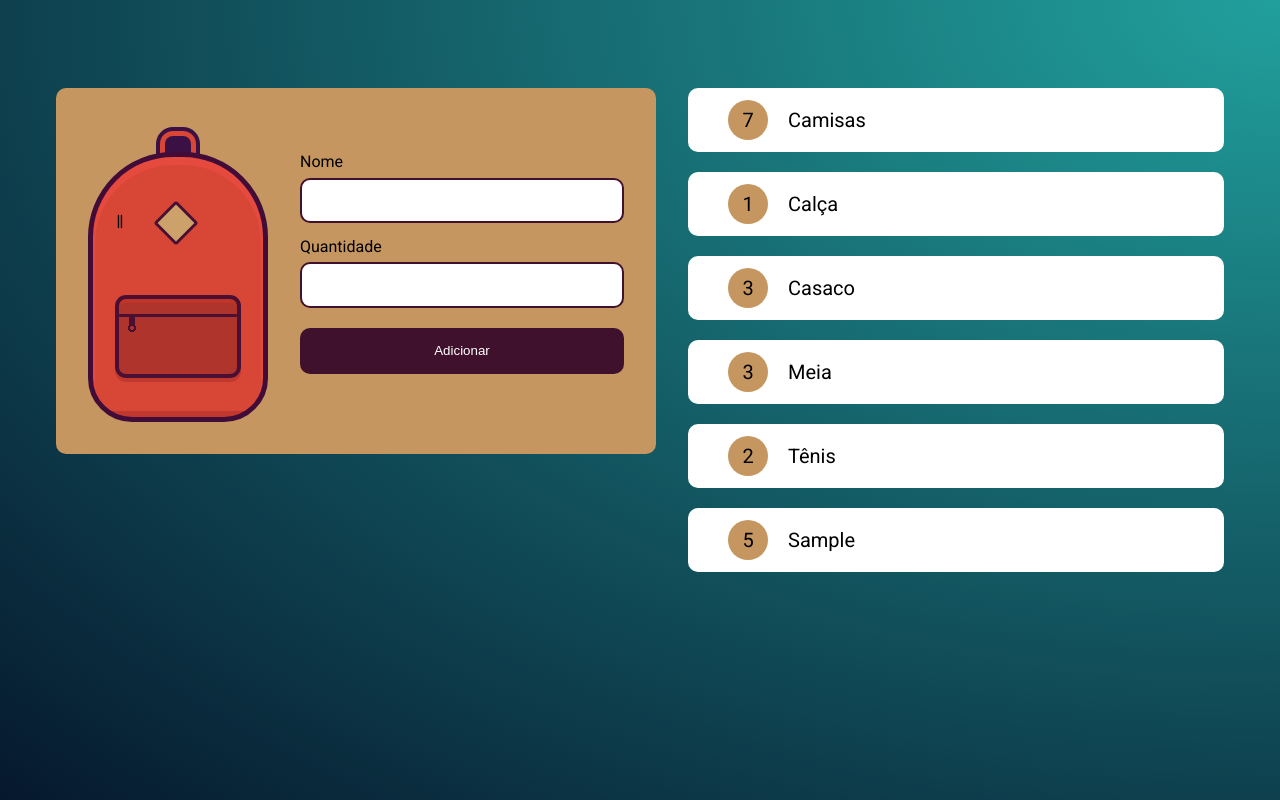
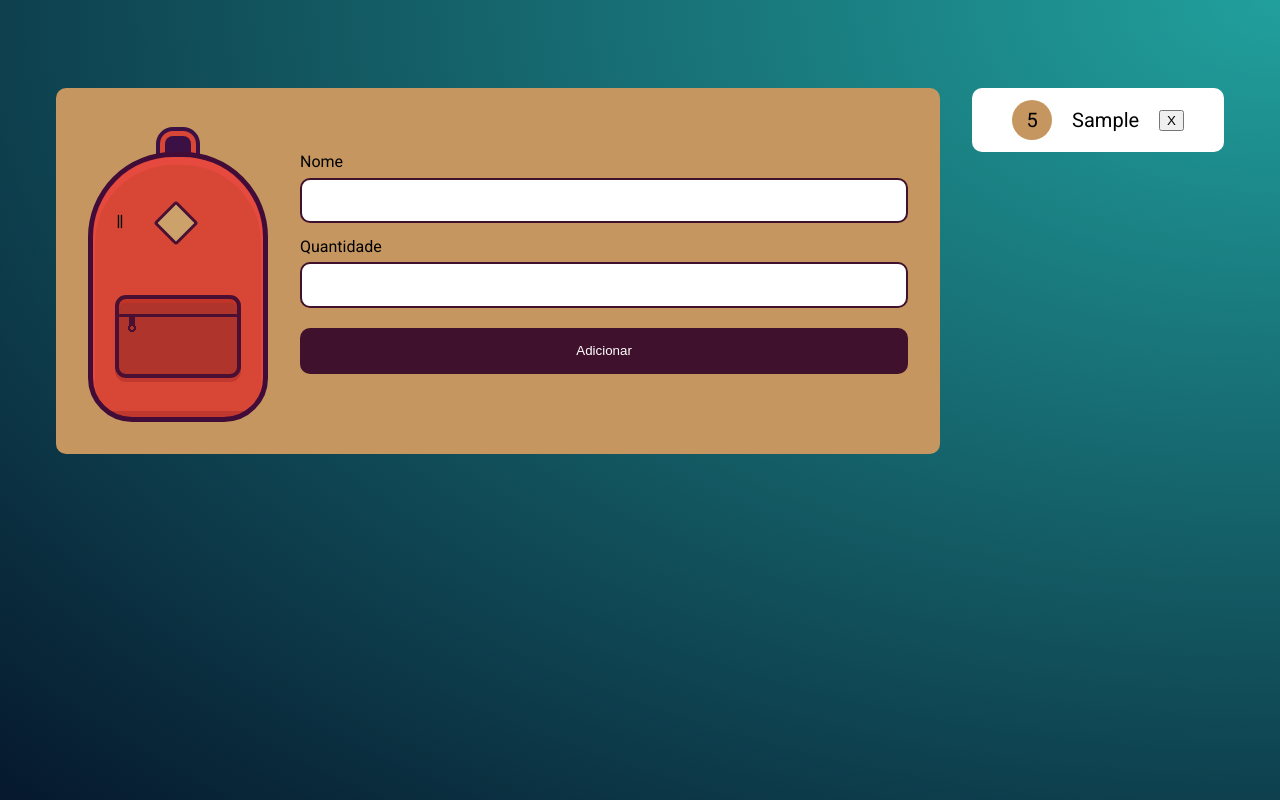
Before and after one commit to emanupires/mochila-de-viagem, a plain HTML site: page index.html in a window 1280 px wide. Both pictures are taken after typing "Sample", "5" into the empty fields and a click on the input "Adicionar". Drawn offline with Linux system fonts and the light colour scheme.

Commit message:
Finalização do projeto.

```diff
--- a/index.html
+++ b/index.html
@@ -11,8 +11,7 @@
     <link rel="preconnect" href="https://fonts.gstatic.com" crossorigin />
     <link
       href="https://fonts.googleapis.com/css2?family=Roboto&display=swap"
-      rel="stylesheet"
-    />
+      rel="stylesheet" />
   </head>
   <body>
     <main class="conteudo">
@@ -27,13 +26,7 @@
         </form>
       </div>
 
-      <ul class="lista" id="lista">
-        <li class="item"><strong>7</strong>Camisas</li>
-        <li class="item"><strong>1</strong>Calça</li>
-        <li class="item"><strong>3</strong>Casaco</li>
-        <li class="item"><strong>3</strong>Meia</li>
-        <li class="item"><strong>2</strong>Tênis</li>
-      </ul>
+      <ul class="lista" id="lista"></ul>
     </main>
 
     <script src="/js/main.js"></script>
--- a/js/main.js
+++ b/js/main.js
@@ -12,14 +12,26 @@ form.addEventListener("submit", (evento) => {
   const nome = evento.target.elements["nome"];
   const quantidade = evento.target.elements["quantidade"];
 
+  const existe = itens.find((elemento) => elemento.nome === nome.value);
+
   const itemAtual = {
     nome: nome.value,
     quantidade: quantidade.value,
   };
 
-  criaElemento(itemAtual);
+  if (existe) {
+    itemAtual.id = existe.id;
 
-  itens.push(itemAtual);
+    atualizaElemento(itemAtual);
+
+    itens[itens.findIndex((elemento) => elemento.id === existe.id)] = itemAtual;
+  } else {
+    itemAtual.id = itens[itens.length - 1] ? itens[itens.length - 1].id + 1 : 0;
+
+    criaElemento(itemAtual);
+
+    itens.push(itemAtual);
+  }
 
   localStorage.setItem("itens", JSON.stringify(itens));
 
@@ -33,9 +45,38 @@ function criaElemento(item) {
 
   const numeroItem = document.createElement("strong");
   numeroItem.innerHTML = item.quantidade;
+  numeroItem.dataset.id = item.id;
   novoItem.appendChild(numeroItem);
 
   novoItem.innerHTML += item.nome;
 
+  novoItem.appendChild(botaoDeleta());
+
   lista.appendChild(novoItem);
 }
+
+function atualizaElemento(item) {
+  document.querySelector("[data-id='" + item.id + "']").innerHTML =
+    item.quantidade;
+}
+
+function botaoDeleta() {
+  const elementoBotao = document.createElement("button");
+  elementoBotao.innerText = "X";
+
+  elementoBotao.addEventListener("click", function () {
+    deletaElemento(this.parentNode);
+  });
+  return elementoBotao;
+}
+
+function deletaElemento(tag, id) {
+  tag.remove();
+
+  itens.splice(
+    itens.findIndex((elemento) => elemento.id === id),
+    1
+  );
+
+  localStorage.setItem("itens", JSON.stringify(itens));
+}
```
